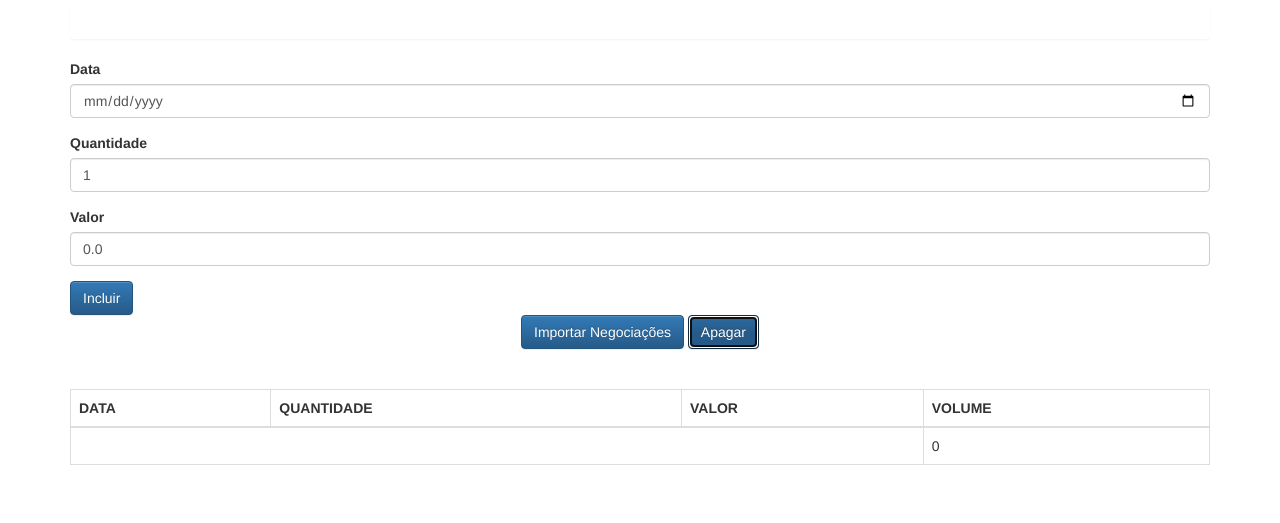
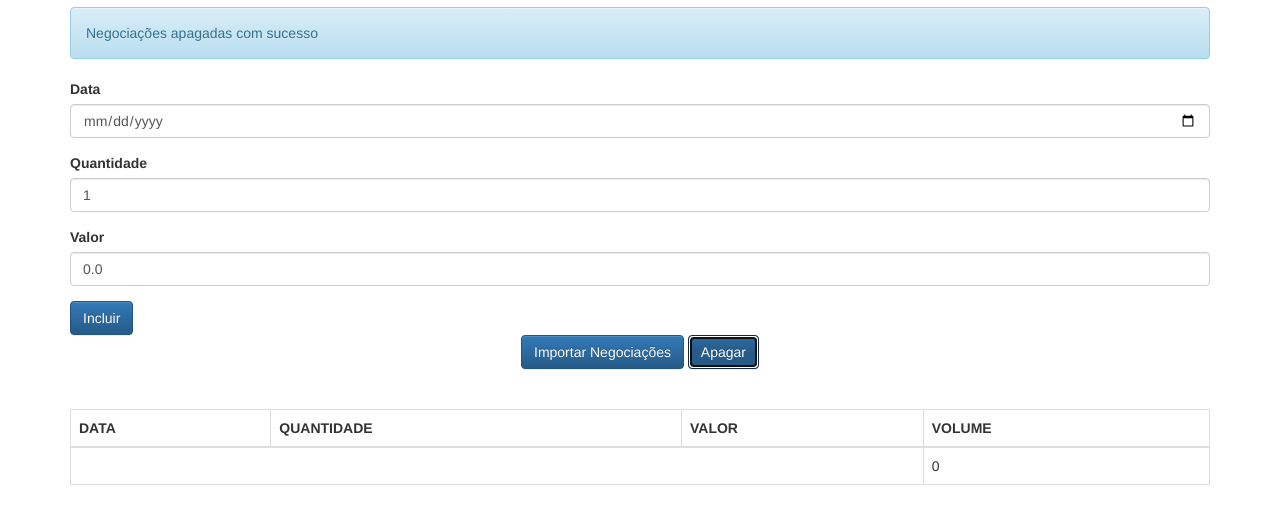
Before and after one commit to mauricioaandrade/AluraJsAvancado02, a plain HTML site: page aluraframe/client/index.html in a window 1280 px wide. Both pictures are taken after a click on the button "Apagar". Shown: the part 63-586 px from the top of the page. Drawn offline with Linux system fonts and the light colour scheme.

Commit message:
automacao de atualizacao da view

```diff
--- a/aluraframe/client/index.html
+++ b/aluraframe/client/index.html
@@ -37,30 +37,13 @@
         <button class="btn btn-primary text-center" type="button">
             Importar Negociações
         </button>
-        <button class="btn btn-primary text-center" type="button">
+        <button onclick="negociacaoController.apaga()" class="btn btn-primary text-center" type="button">
             Apagar
         </button>
     </div>
     <br>
     <br>
     <div id="negociacoesView"></div>
-    <!-- <table class="table table-hover table-bordered">
-        <thead>
-            <tr>
-                <th>DATA</th>
-                <th>QUANTIDADE</th>
-                <th>VALOR</th>
-                <th>VOLUME</th>
-            </tr>
-        </thead>
-
-        <tbody>
-        </tbody>
-
-        <tfoot>
-        </tfoot>
-    </table> -->
-    <!-- <script src="js/index.js"></script> -->
     <script src="js/app/models/ListaNegociacoes.js"></script>
     <script src="js/app/helpers/DateHelper.js"></script>
     <script src="js/app/models/Negociacao.js"></script>
--- a/aluraframe/client/js/app/controllers/NegociacaoController.js
+++ b/aluraframe/client/js/app/controllers/NegociacaoController.js
@@ -8,13 +8,13 @@ class NegociacaoController {
         this._inputQuantidade = $('#quantidade');
         this._inputValor = $('#valor');
 
-        this._listaNegociacoes = new ListaNegociacoes();
+        this._listaNegociacoes = new ListaNegociacoes(model => this._negociacoesView.update(model));
         this._negociacoesView = new NegociacoesView($('#negociacoesView'));
-        this._negociacoesView.update(this._listaNegociacoes);
+        // this._negociacoesView.update(this._listaNegociacoes);
 
         this._mensagem = new Mensagem();
         this._mensagemView = new MensagemView($('#mensagemView'));
-        this._mensagemView.update(this._mensagem);
+        // this._mensagemView.update(this._mensagem);
     }
     _limpaFormulario() {
         this._inputData.value = '';
@@ -62,11 +62,20 @@ class NegociacaoController {
         event.preventDefault();
 
         this._listaNegociacoes.adiciona(this._criaNegociacao());
-        this._negociacoesView.update(this._listaNegociacoes);
+        // this._negociacoesView.update(this._listaNegociacoes);
 
         this._mensagem.texto = 'Negociacao adicionada com sucesso';
         this._mensagemView.update(this._mensagem);
 
         this._limpaFormulario();
     }
+
+    apaga() {
+
+            this._listaNegociacoes.esvazia();
+            // this._negociacoesView.update(this._listaNegociacoes);
+
+            this._mensagem.texto = 'Negociações apagadas com sucesso';
+            this._mensagemView.update(this._mensagem);
+    }
 }
--- a/aluraframe/client/js/app/models/ListaNegociacoes.js
+++ b/aluraframe/client/js/app/models/ListaNegociacoes.js
@@ -1,14 +1,23 @@
 class ListaNegociacoes {
 
-        constructor() {
-            this._negociacoes = []
+        constructor(armadilha) {
+            this._negociacoes = [];
+            this._armadilha = armadilha;
+            // this._contexto = contexto;
         }
 
         adiciona(negociacao) {
             this._negociacoes.push(negociacao);
+            this._armadilha(this);
+            // Reflect.apply(this._armadilha, this._contexto, [this]);
         }
         get negociacoes(){
             //a utilizacao do concat permite retornar uma copia da lista, tornando a original imutavel por metodos de array como .push ou .length
             return [].concat(this._negociacoes);
         }
+        esvazia()   {
+            this._negociacoes = [];
+            this._armadilha(this);
+            // Reflect.apply(this._armadilha, this._contexto, [this]);
+        }
     }
```
